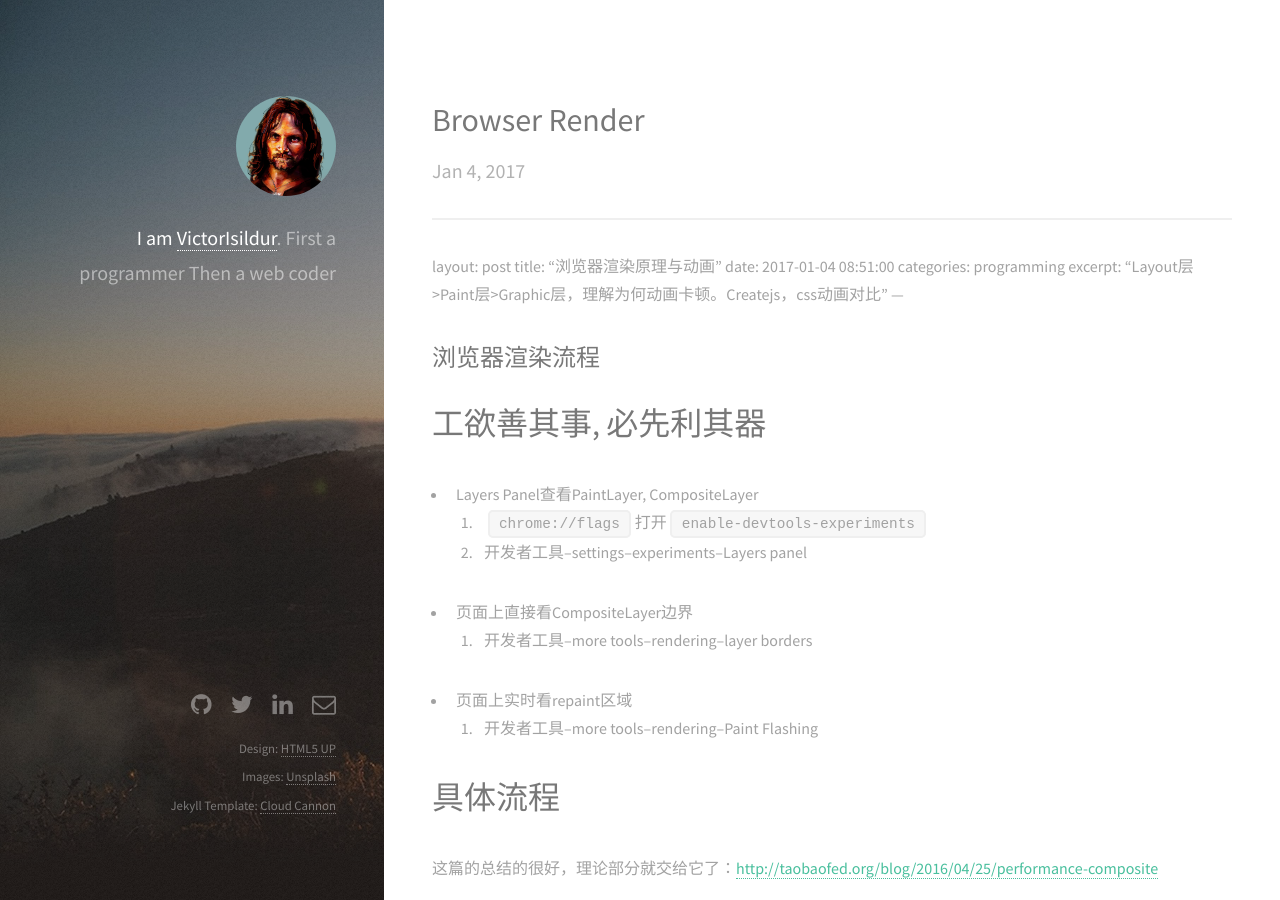
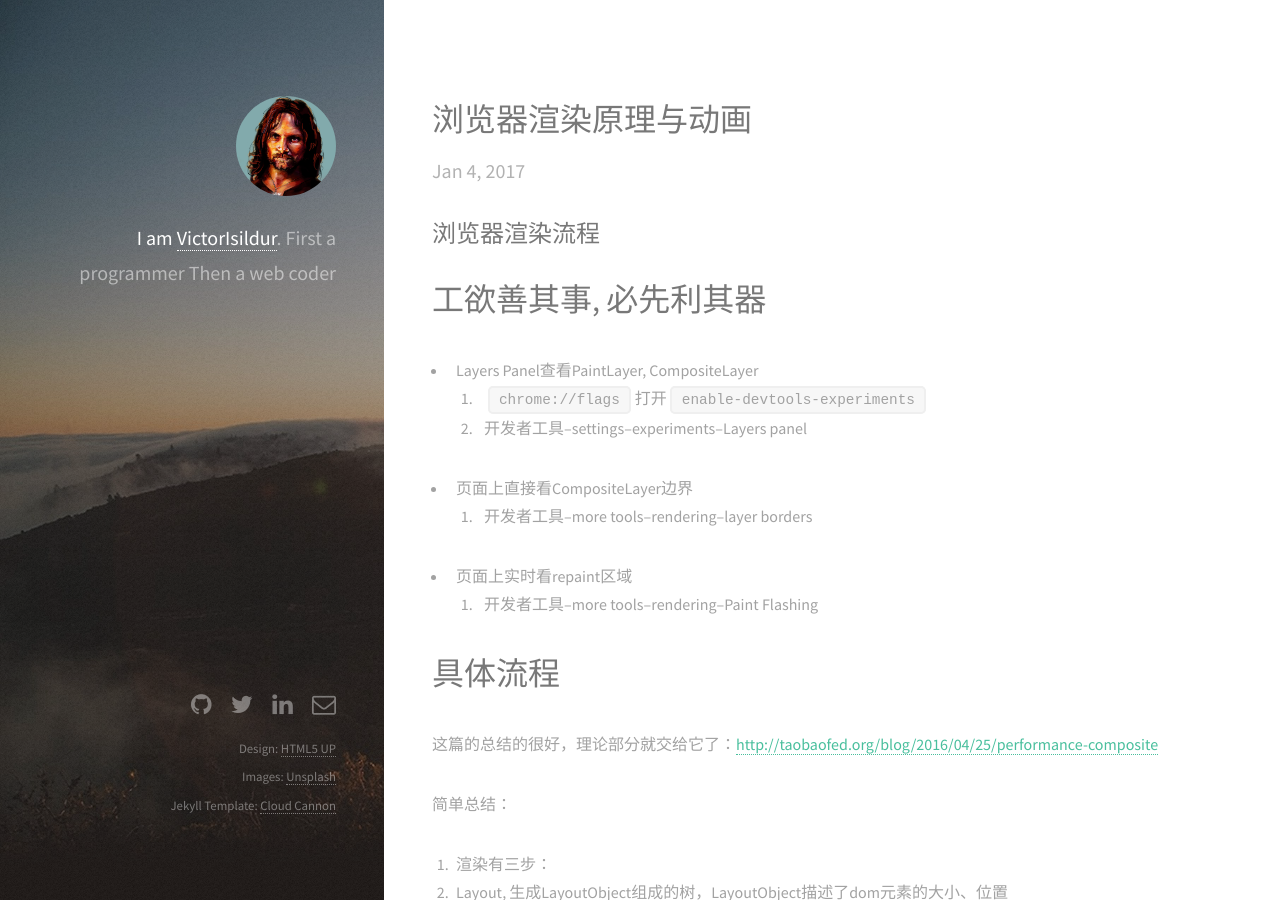
Before and after one commit to victorisildur/victorisildur.github.io, a Jekyll site: the page built from _posts/2017-01-04-browser-render.markdown, in a window 1280 px wide and 900 px high. Built offline with Jekyll 4.4.1, drawn with Linux system fonts in a browser that asks for light colours; our own code applies the rules of GitHub Pages for plain Markdown files.

Commit message:
post --- bug :(

```diff
--- a/_posts/2017-01-04-browser-render.markdown
+++ b/_posts/2017-01-04-browser-render.markdown
@@ -1,9 +1,9 @@
-----
+---
 layout: post
 title: "浏览器渲染原理与动画"
 date: 2017-01-04 08:51:00
 categories: programming
-excerpt: "Layout层>Paint层>Graphic层，理解为何动画卡顿。Createjs，css动画对比"
+excerpt: "Layout层,Paint层,Graphic层,理解为何动画卡顿. Createjs,css动画对比"
 ---
 
 ## 浏览器渲染流程
```
